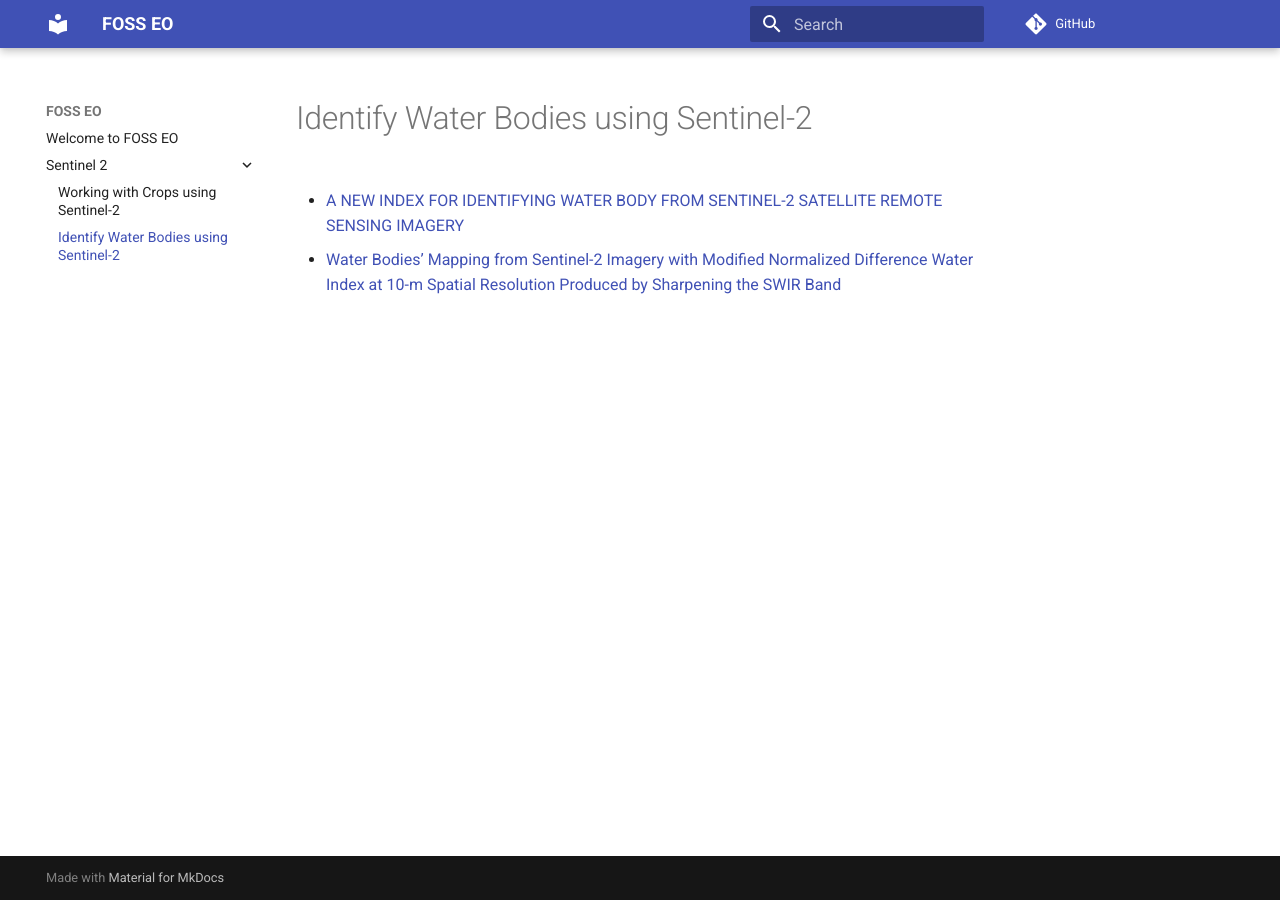
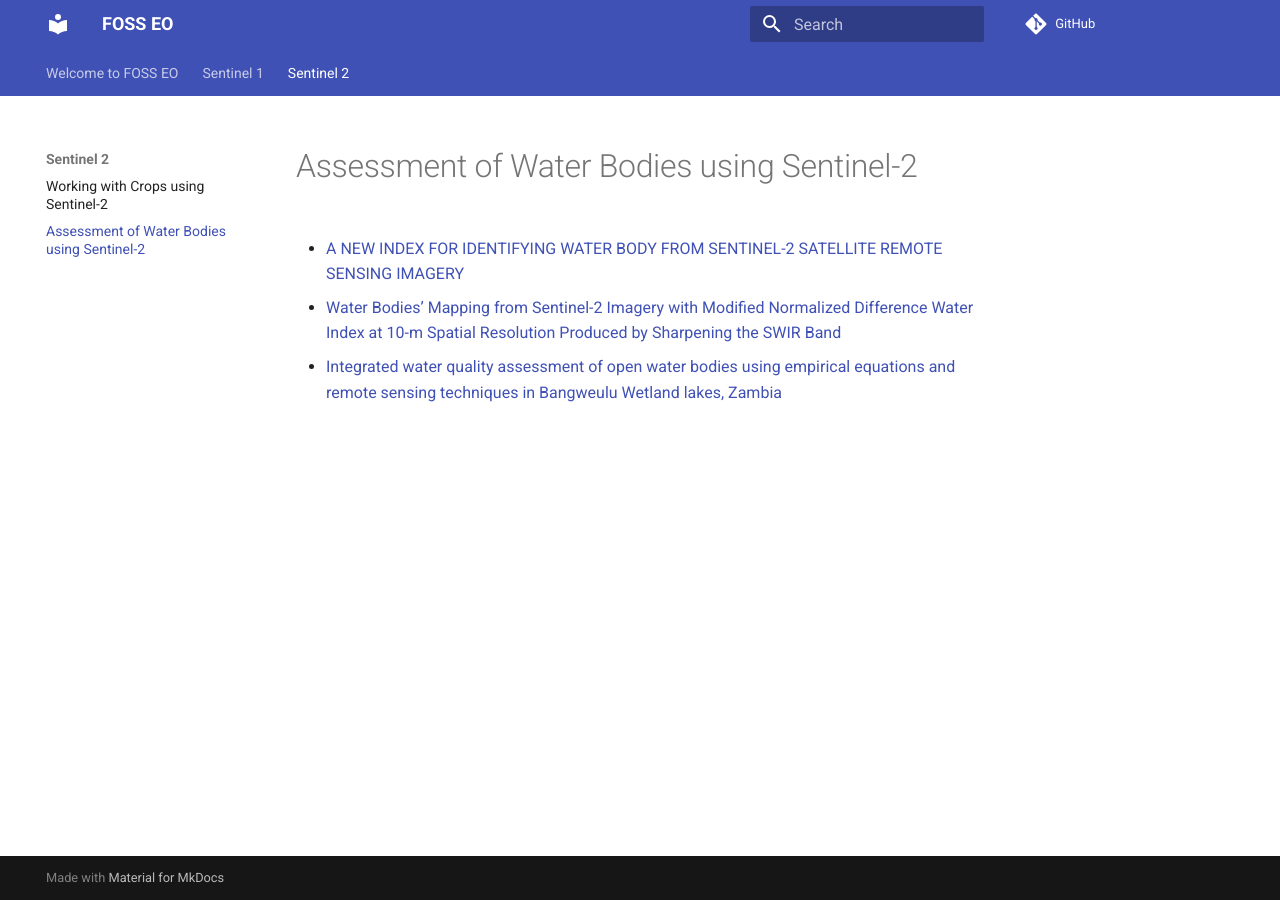
Before and after one commit to Rotten-Grapes-Pvt-Ltd/foss-eo, an MkDocs documentation site: the page built from docs/Sentinel-2/water-bodies.md, in a window 1280 px wide. Built offline with MkDocs 1.6.1 and Material for MkDocs 9.7.7, drawn with Linux system fonts in a browser that asks for light colours; comment, search, counter and statistics services are not loaded.

Commit message:
added sentinel 1

```diff
--- a/docs/Sentinel-2/identify-water-bodies.md
+++ b/docs/Sentinel-2/water-bodies.md
@@ -1,5 +1,7 @@
-# Identify Water Bodies using Sentinel-2
+# Assessment of Water Bodies using Sentinel-2
 
 - [A NEW INDEX FOR IDENTIFYING WATER BODY FROM SENTINEL-2 SATELLITE REMOTE SENSING IMAGERY](https://isprs-annals.copernicus.org/articles/V-3-2020/33/2020/isprs-annals-V-3-2020-33-2020.pdf)
 
 - [Water Bodies’ Mapping from Sentinel-2 Imagery with Modified Normalized Difference Water Index at 10-m Spatial Resolution Produced by Sharpening the SWIR Band](https://www.researchgate.net/publication/301565305_Water_Bodies'_Mapping_from_Sentinel-2_Imagery_with_Modified_Normalized_Difference_Water_Index_at_10-m_Spatial_Resolution_Produced_by_Sharpening_the_SWIR_Band)
+
+- [Integrated water quality assessment of open water bodies using empirical equations and remote sensing techniques in Bangweulu Wetland lakes, Zambia](https://www.researchgate.net/publication/384661949_Integrated_water_quality_assessment_of_open_water_bodies_using_empirical_equations_and_remote_sensing_techniques_in_Bangweulu_Wetland_lakes_Zambia)
--- a/mkdocs.yml
+++ b/mkdocs.yml
@@ -2,3 +2,5 @@ site_name: FOSS EO
 repo_url: https://github.com/Rotten-Grapes-Pvt-Ltd/foss-eo
 theme:
   name: material
+  features:
+    - navigation.tabs
```
Also changed, not shown: docs/Sentinel-1/water-bodies.md (added, +3 -0 lines).
